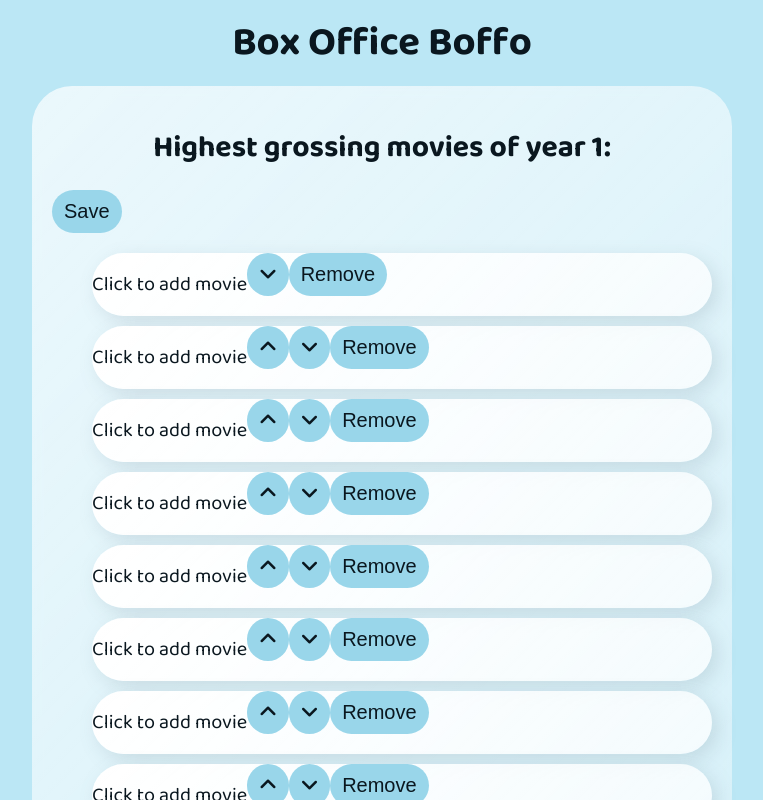
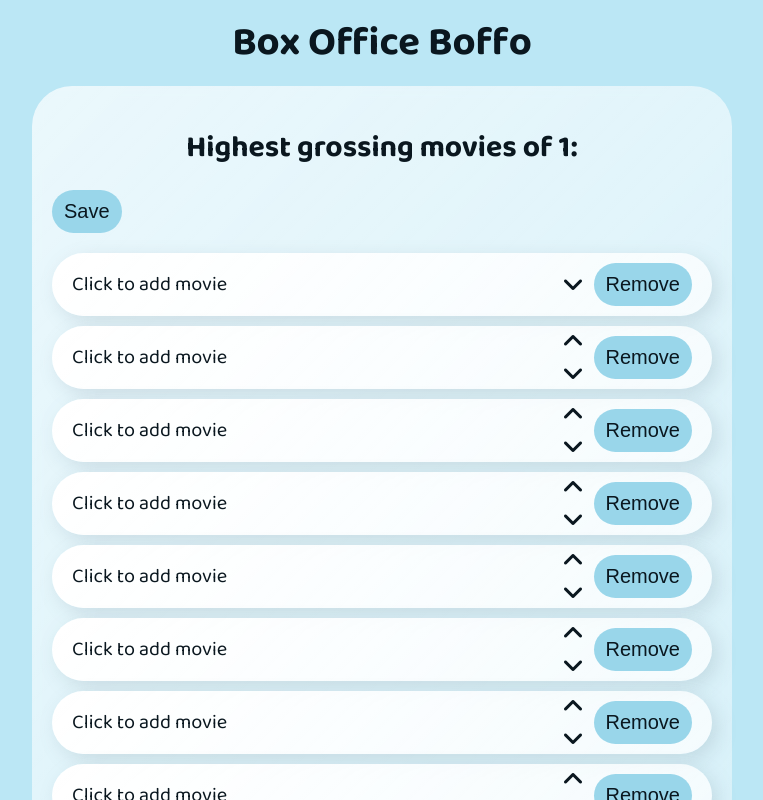
Before and after one commit to project4-group5/boxOfficeBoffo, a React (Create React App) app: page /Rankings/1 in a window 1280 px wide. Both pictures are taken after a click on the button "Edit". Shown: the top 800 px of the page, without its empty margins (258-1021 px from the left). Built offline with nearby package versions, Linux system fonts and the light colour scheme.

Commit message:
styles the edit buttons on the ranking page

```diff
--- a/src/components/Gallery.js
+++ b/src/components/Gallery.js
@@ -74,7 +74,7 @@ const Gallery = (props) => {
    return (
       <section>
          <div className="wrapper">
-            <button onClick={handleBackClick}><i class="fa-solid fa-arrow-left"></i></button>
+            <button onClick={handleBackClick}><i className="fa-solid fa-arrow-left"></i></button>
             {loading
             ?
             <>Loading...</>
--- a/src/components/OrderButtons.js
+++ b/src/components/OrderButtons.js
@@ -1,3 +1,5 @@
+import '../styles/orderButtons.css'
+
 const OrderButtons = (props) => {
 
     // moves the item up the list
@@ -26,13 +28,16 @@ const OrderButtons = (props) => {
     }
 
     return (
-        <div>
-            {/* make accessible??? sr-only */}
-            { props.slot !== 0 && <button id="up" onClick={() => (moveUp(props.slot))}><i className="fa-solid fa-angle-up"></i></button> }
-            {props.slot !== 9 && <button id="down" onClick={() => (moveDown(props.slot))}><i className="fa-solid fa-angle-down"></i></button>}
+        <div className="orderButtons">
+
+            <div className='buttonContainer'>
+                {/* make accessible??? sr-only */}
+                {props.slot !== 0 && <button id="up" onClick={() => (moveUp(props.slot))}><i className="fa-solid fa-angle-up"></i></button>}
+                {props.slot !== 9 && <button id="down" onClick={() => (moveDown(props.slot))}><i className="fa-solid fa-angle-down"></i></button>}
+            </div>
 
             {/* creating button to delete a movie from the list */}
-            <button onClick={() => (deleteButton(props.slot))}>Remove</button>
+            <button className='remove' onClick={() => (deleteButton(props.slot))}>Remove</button>
         </div>
     )
 }
--- a/src/components/Ranking.js
+++ b/src/components/Ranking.js
@@ -78,13 +78,12 @@ const Ranking = (props) => {
       <section className="ranking">
          <div className="wrapper glass">
             <div>
-               <h2>Highest grossing movies of year {userYear}:</h2>
+               <h2>Highest grossing movies of {userYear}:</h2>
             </div>
             <div className="editButton">
                <button onClick={handleEdit}>{edit ? "Save" : "Edit"}</button>
             </div>
             <ol>
-
                {
                   props.userList.map((listItem, index) => {
                      return (
--- a/src/styles/baseStyles.css
+++ b/src/styles/baseStyles.css
@@ -47,7 +47,6 @@ button {
 }
 
 
-
 /* Colours
 Yellow - #FDD85D
 White - #FFFDF7
--- /dev/null
+++ b/src/styles/orderButtons.css
@@ -0,0 +1,21 @@
+.orderButtons {
+    display: flex;
+    flex-direction: row;
+    /* margin: 10px 0; */
+}
+
+.orderButtons .buttonContainer {
+    display: flex;
+    flex-direction: column;
+    justify-content: space-around;
+}
+
+.orderButtons .buttonContainer button {
+    padding: 0px;
+    background-color: transparent;
+    font-size: 1.2rem;
+}
+
+.orderButtons .remove {
+    margin: 10px 0 10px 10px;
+}
--- a/src/styles/ranking.css
+++ b/src/styles/ranking.css
@@ -1,9 +1,16 @@
+.ranking ol{
+    padding: 0;
+}
+
 .ranking li {
     display: flex;
+    flex-direction: row;
+    justify-content: space-between;
 
     list-style-position: inside;
 
     margin: 10px 0;
+    padding: 0 20px;
 
     border-radius:  40px;
     background: linear-gradient(135deg, rgba(255, 255, 255, 1) 0%, rgba(255, 255, 255, 0.7) 100%);
```
